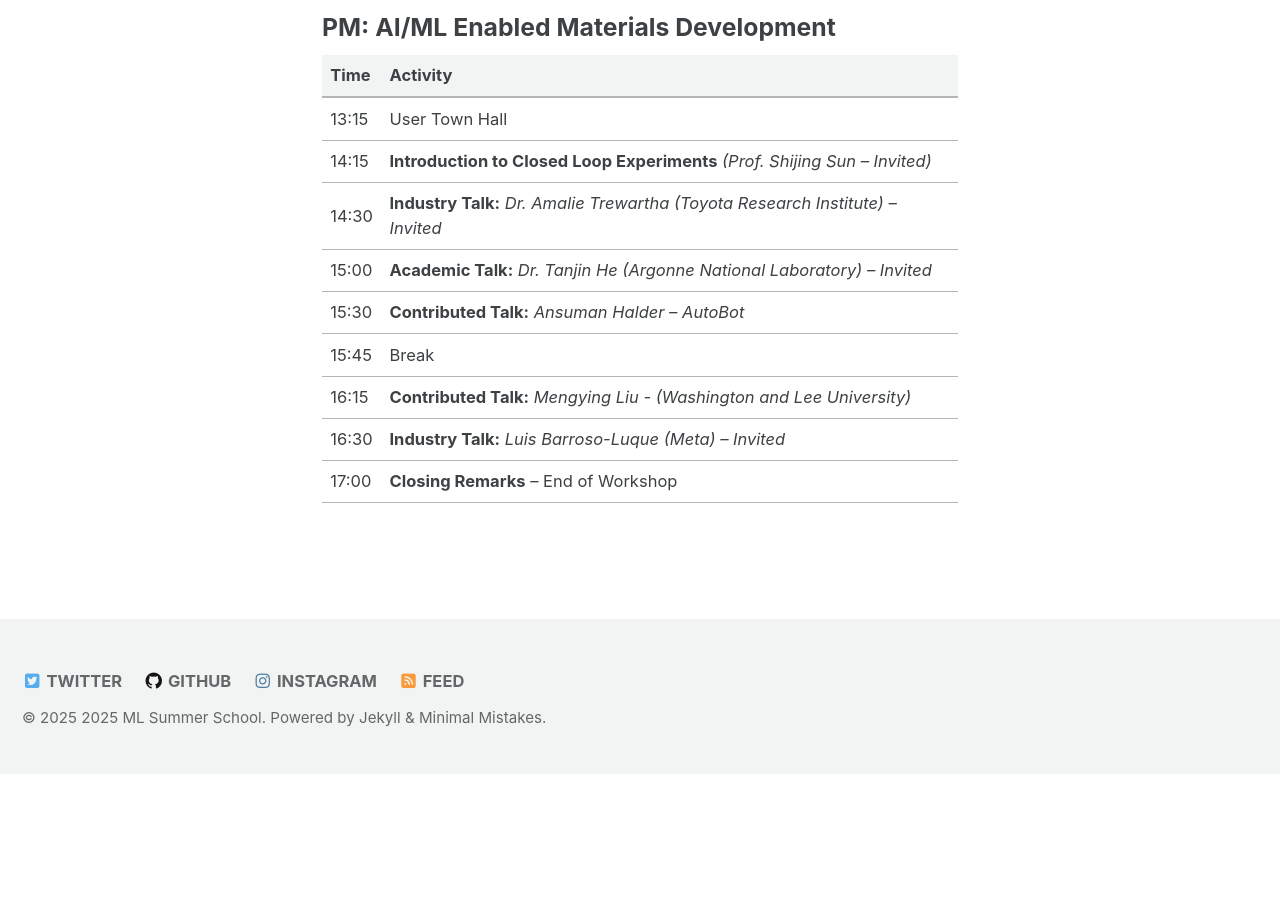
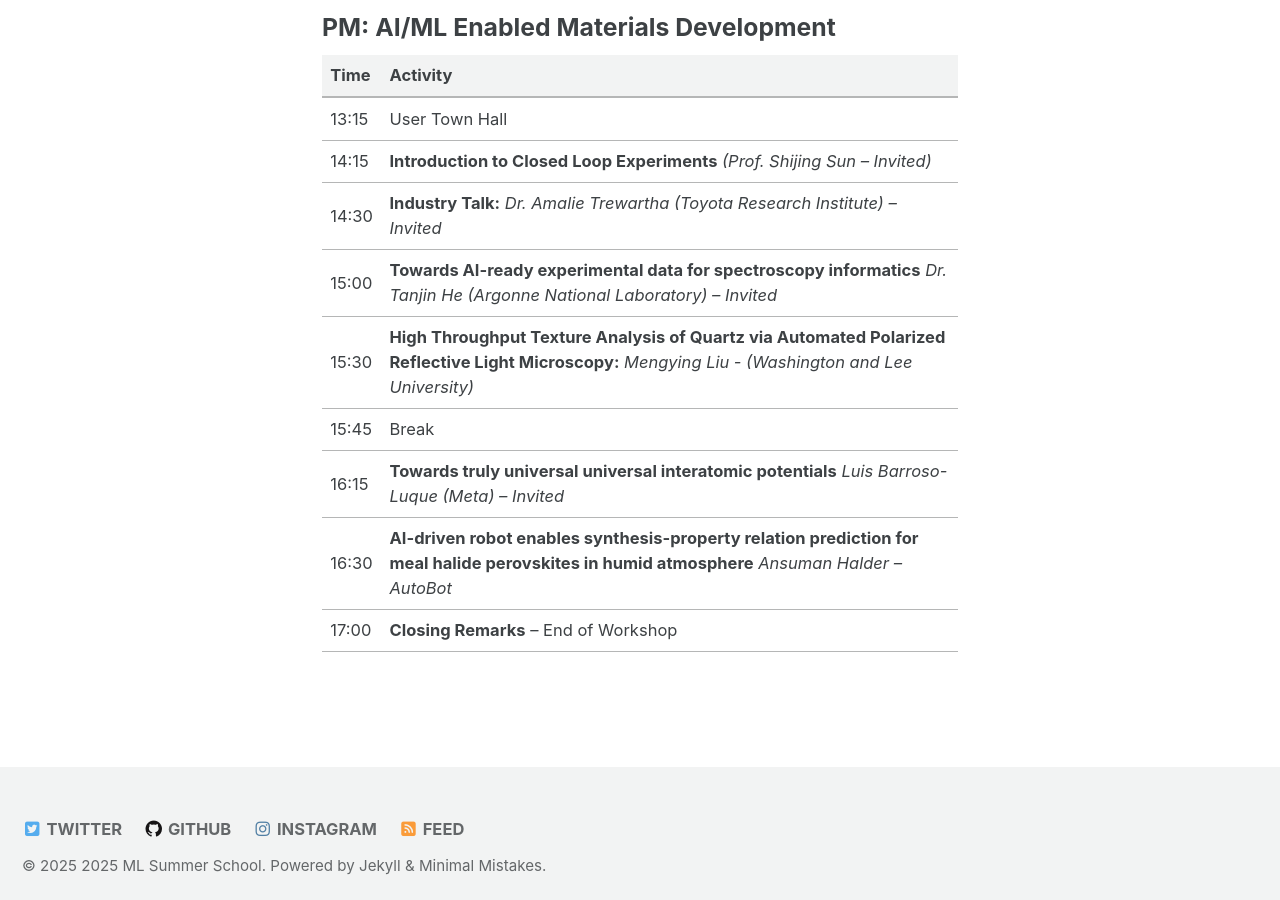
Before and after one commit to futurelab-school/2025Summer, a Jekyll site: the page built from _pages/schedule.md, in a window 1280 px wide and 900 px high, scrolled down 2828 px. Built offline with Jekyll 4.4.1, drawn with Linux system fonts in a browser that asks for light colours; cached includes are drawn as plain includes; before the commit the page ends 3602 px from its top, so only the background shows below that; some of the changed text lies outside the part shown.

Commit message:
Update schedule.md

```diff
--- a/_pages/schedule.md
+++ b/_pages/schedule.md
@@ -72,9 +72,9 @@ layout: single
 | 13:15   | User Town Hall |
 | 14:15   | **Introduction to Closed Loop Experiments** *(Prof. Shijing Sun – Invited)* |
 | 14:30   | **Industry Talk:** *Dr. Amalie Trewartha (Toyota Research Institute) – Invited* |
-| 15:00   | **Academic Talk:** *Dr. Tanjin He (Argonne National Laboratory) – Invited* |
-| 15:30  | **Contributed Talk:** *Ansuman Halder – AutoBot* |
+| 15:00   | **Towards AI-ready experimental data for spectroscopy informatics** *Dr. Tanjin He (Argonne National Laboratory) – Invited* |
+| 15:30  | **High Throughput Texture Analysis of Quartz via Automated Polarized Reflective Light Microscopy:** *Mengying Liu - (Washington and Lee University)*|
 | 15:45   | Break |
-| 16:15   | **Contributed Talk:** *Mengying Liu - (Washington and Lee University)*|
-| 16:30   | **Industry Talk:** *Luis Barroso-Luque (Meta) – Invited* |
+| 16:15   | **Towards truly universal universal interatomic potentials** *Luis Barroso-Luque (Meta) – Invited* |
+| 16:30   | **AI-driven robot enables synthesis-property relation prediction for meal halide perovskites in humid atmosphere** *Ansuman Halder – AutoBot* |
 | 17:00   | **Closing Remarks** – End of Workshop |
```
Also changed, not shown: other parts of _pages/schedule.md (+2 -2 lines).
